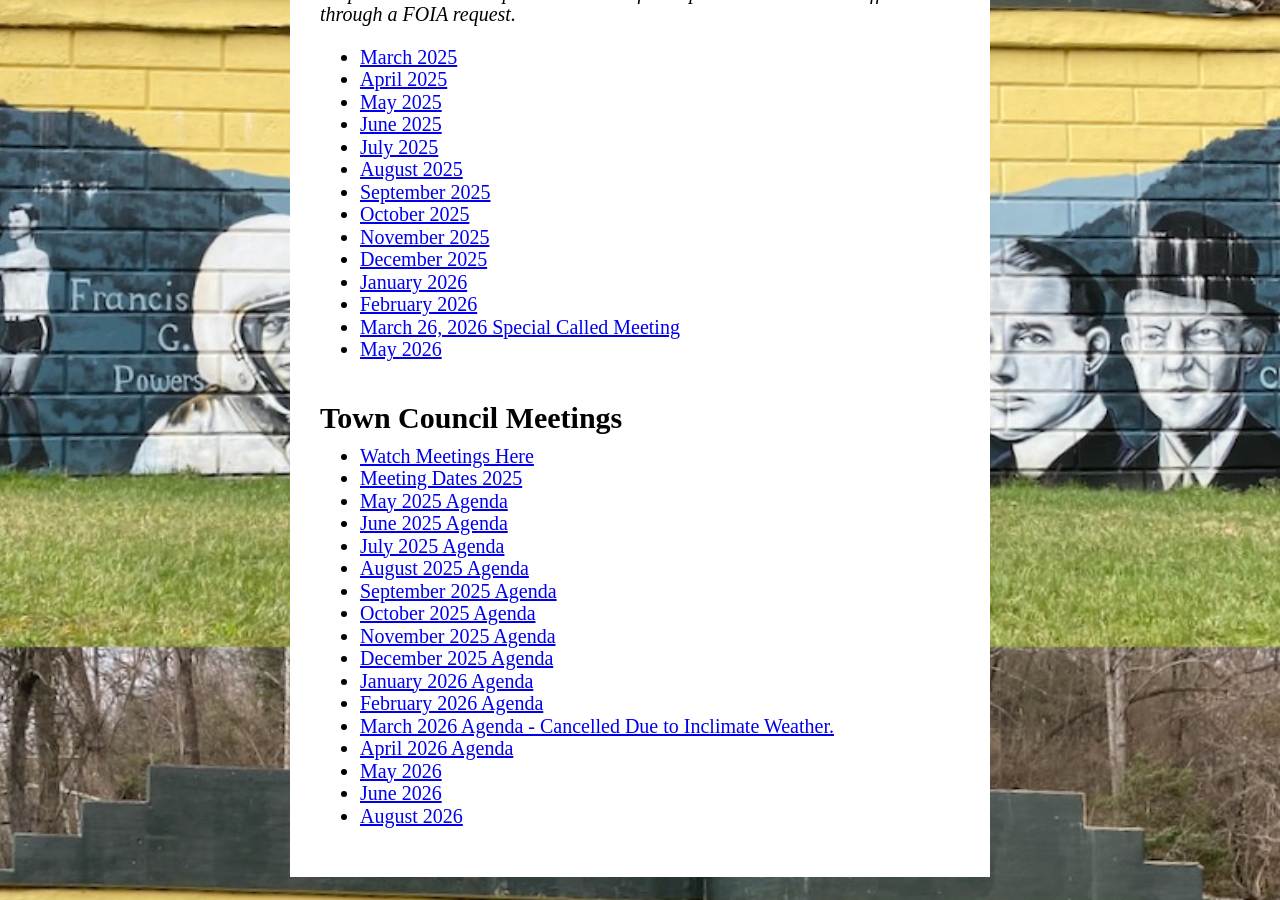
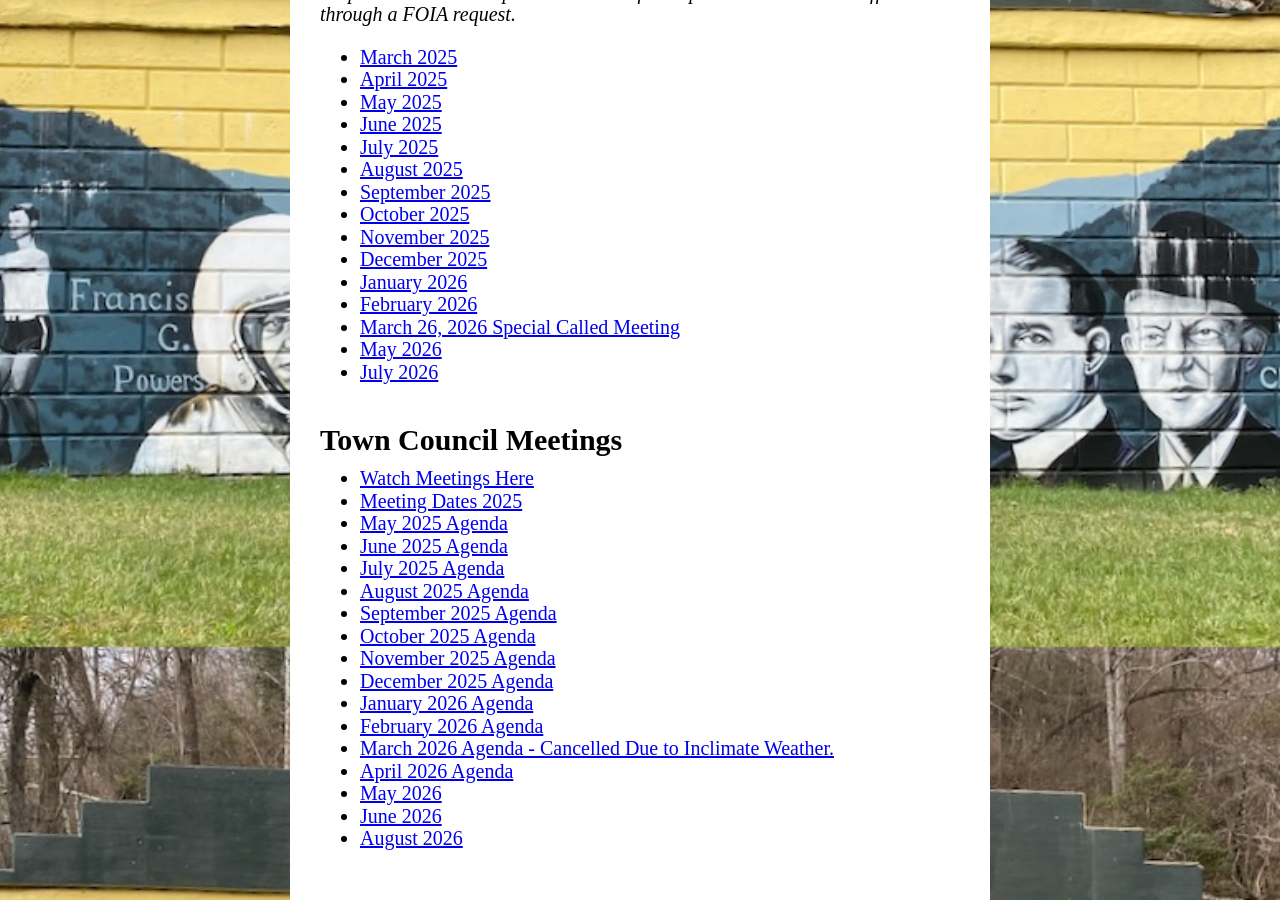
Before and after one commit to poundva/poundva.github.io, a Jekyll site: the page built from index.html, in a window 1280 px wide and 900 px high, scrolled down 3853 px. Built offline with Jekyll 4.4.1, drawn with Linux system fonts in a browser that asks for light colours; some web fonts are replaced.

Commit message:
Update index.html

```diff
--- a/index.html
+++ b/index.html
@@ -113,6 +113,7 @@ title: Home
     <li><a href="minutes/Feb 2026 Minutes.pdf">February 2026</a></li>
     <li><a href="minutes/March 2026 Special called.pdf">March 26, 2026 Special Called Meeting</li>
     <li><a href="minutes/May 2026.pdf">May 2026</a></li>
+    <li><a href="minutes/July 2026 Minutes.pdf">July 2026</a></li>
 
 
 </ul>
```
